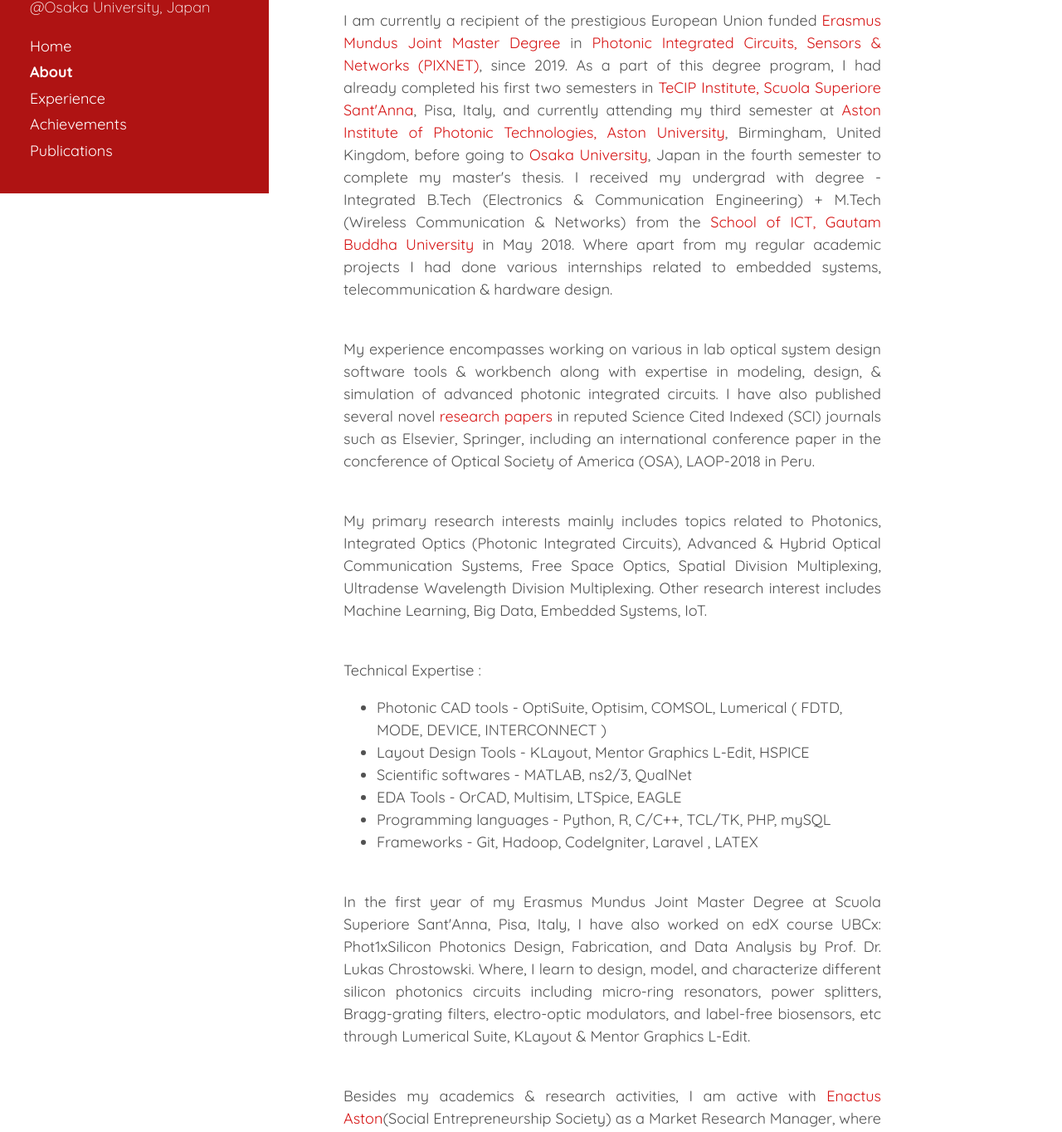
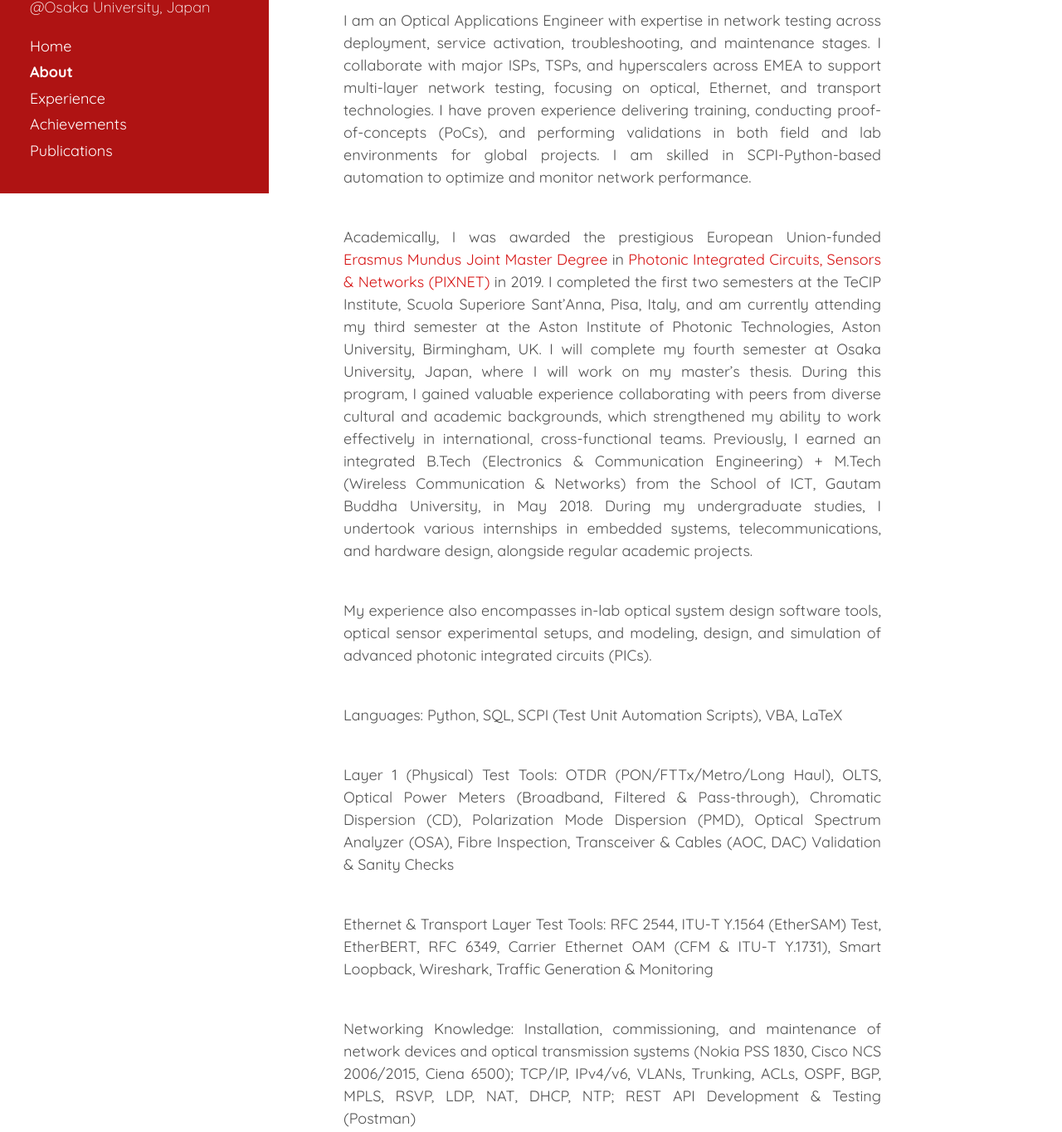
Before and after one commit to parasheryaman19/parasheryaman19.github.io, a plain HTML site: page about/index.html in a window 1280 px wide. Shown: the part 567-1931 px from the top of the page at 83% size. Drawn offline with nearby package versions, Linux system fonts and the light colour scheme; some packages are replaced by stand-ins of ours; a web font is replaced by a local one.

Commit message:
Update index.html
About me updated

```diff
--- a/about/index.html
+++ b/about/index.html
@@ -90,25 +90,21 @@
 </span> -->
     <!-- What is srl -->
     <p><img src="/projectmaterial/material/erasmus.jpg" /> <em><center>Figure: Erasmus Scholars Meet (2019) at EU Office, New Delhi, India</center></em></p>
-    <p style="text-align:justify">  I am currently a recipient of the prestigious European Union funded <a href="https://ec.europa.eu/programmes/erasmus-plus/opportunities/individuals/students/erasmus-mundus-joint-master-degrees_en">Erasmus Mundus Joint Master Degree</a> in <a href="http://pixnet.santannapisa.it/">Photonic Integrated Circuits, Sensors & Networks (PIXNET)</a>, since 2019. As a part of this degree program, I had already completed his first two semesters in <a href="https://www.santannapisa.it/en/institute/tecip/tecip-institute">TeCIP Institute, Scuola Superiore Sant'Anna</a>, Pisa, Italy, and currently attending my third semester at <a href="https://www2.aston.ac.uk/eas/research/groups/photonics">Aston Institute of Photonic Technologies, Aston University</a>, Birmingham, United Kingdom, before going to <a href="https://www.osaka-u.ac.jp/en">Osaka University</a>, Japan in the fourth semester to complete my master's thesis.
-      I received my undergrad with degree - Integrated B.Tech (Electronics & Communication Engineering) + M.Tech (Wireless Communication & Networks) from the <a href="http://www.gbu.ac.in/school/ict/home">School of ICT, Gautam Buddha University</a> in May 2018. Where apart from my regular academic projects I had done various internships related to embedded systems, telecommunication & hardware design.</p>   &nbsp
-    <p style="text-align:justify">  My experience encompasses working on various in lab optical system design software tools & workbench along with expertise in modeling, design, & simulation of advanced photonic integrated circuits. I have also published several novel <a href="https://scholar.google.co.in/citations?user=OwTXSD4AAAAJ&hl=en">research papers</a> in reputed Science Cited Indexed (SCI) journals such as Elsevier, Springer, including an international conference paper in the concference of Optical Society of America (OSA), LAOP-2018 in Peru. </p>
-    &nbsp
-<p style="text-align:justify"> My primary research interests mainly includes topics related to Photonics, Integrated Optics (Photonic Integrated Circuits), Advanced & Hybrid Optical Communication Systems, Free Space Optics, Spatial Division Multiplexing, Ultradense Wavelength Division Multiplexing. Other research interest includes Machine Learning, Big Data, Embedded Systems, IoT. </p>
+    <p style="text-align:justify">  I am an Optical Applications Engineer with expertise in network testing across deployment, service activation, troubleshooting, and maintenance stages. I collaborate with major ISPs, TSPs, and hyperscalers across EMEA to support multi-layer network testing, focusing on optical, Ethernet, and transport technologies. I have proven experience delivering training, conducting proof-of-concepts (PoCs), and performing validations in both field and lab environments for global projects. I am skilled in SCPI-Python-based automation to optimize and monitor network performance.  </p>
 &nbsp
-    <p>Technical Expertise :</p>
-    <ul>
-      <li>Photonic CAD tools - OptiSuite, Optisim, COMSOL, Lumerical ( FDTD, MODE, DEVICE, INTERCONNECT )</li>
-      <li>Layout Design Tools - KLayout, Mentor Graphics L-Edit, HSPICE</li>
-      <li>Scientific softwares - MATLAB, ns2/3, QualNet</li>
-      <li>EDA Tools - OrCAD, Multisim, LTSpice, EAGLE</li>
-      <li>Programming languages - Python, R, C/C++, TCL/TK, PHP, mySQL</li>
-      <li>Frameworks - Git, Hadoop, CodeIgniter, Laravel , LATEX</li>
-    </ul>
-  &nbsp
-    <p style="text-align:justify"> In the first year of my Erasmus Mundus Joint Master Degree at Scuola Superiore Sant'Anna, Pisa, Italy, I have also worked on edX course UBCx: Phot1xSilicon Photonics Design, Fabrication, and Data Analysis by Prof. Dr. Lukas Chrostowski. Where, I learn to design, model, and characterize different silicon photonics circuits including micro-ring resonators, power splitters, Bragg-grating filters, electro-optic modulators, and label-free biosensors, etc through Lumerical Suite, KLayout & Mentor Graphics L-Edit.</p>
+<p style="text-align:justify"> Academically, I was awarded the prestigious European Union-funded <a href="https://ec.europa.eu/programmes/erasmus-plus/opportunities/individuals/students/erasmus-mundus-joint-master-degrees_en">Erasmus Mundus Joint Master Degree</a> in <a href="http://pixnet.santannapisa.it/">Photonic Integrated Circuits, Sensors & Networks (PIXNET)</a> in 2019. I completed the first two semesters at the TeCIP Institute, Scuola Superiore Sant’Anna, Pisa, Italy, and am currently attending my third semester at the Aston Institute of Photonic Technologies, Aston University, Birmingham, UK. I will complete my fourth semester at Osaka University, Japan, where I will work on my master’s thesis. During this program, I gained valuable experience collaborating with peers from diverse cultural and academic backgrounds, which strengthened my ability to work effectively in international, cross-functional teams. Previously, I earned an integrated B.Tech (Electronics & Communication Engineering) + M.Tech (Wireless Communication & Networks) from the School of ICT, Gautam Buddha University, in May 2018. During my undergraduate studies, I undertook various internships in embedded systems, telecommunications, and hardware design, alongside regular academic projects.  </p>
 &nbsp
-<p style="text-align:justify">Besides my academics & research activities, I am active with <a href="https://www.enactusaston.com/">Enactus Aston</a>(Social Entrepreneurship Society) as a Market Research Manager, where my main task includes Managing promotion, positioning, creating &  employing innovative market strategies for Enactus Aston's future endeavors. </p>
+<p style="text-align:justify"> My experience also encompasses in-lab optical system design software tools, optical sensor experimental setups, and modeling, design, and simulation of advanced photonic integrated circuits (PICs).  </p>
+&nbsp
+<p style="text-align:justify"> Languages: Python, SQL, SCPI (Test Unit Automation Scripts), VBA, LaTeX  </p>
+&nbsp
+<p style="text-align:justify"> Layer 1 (Physical) Test Tools: OTDR (PON/FTTx/Metro/Long Haul), OLTS, Optical Power Meters (Broadband, Filtered & Pass-through), Chromatic Dispersion (CD), Polarization Mode Dispersion (PMD), Optical Spectrum Analyzer (OSA), Fibre Inspection, Transceiver & Cables (AOC, DAC) Validation & Sanity Checks  </p>
+&nbsp
+<p style="text-align:justify"> Ethernet & Transport Layer Test Tools: RFC 2544, ITU-T Y.1564 (EtherSAM) Test, EtherBERT, RFC 6349, Carrier Ethernet OAM (CFM & ITU-T Y.1731), Smart Loopback, Wireshark, Traffic Generation & Monitoring  </p>
+&nbsp
+<p style="text-align:justify"> Networking Knowledge: Installation, commissioning, and maintenance of network devices and optical transmission systems (Nokia PSS 1830, Cisco NCS 2006/2015, Ciena 6500); TCP/IP, IPv4/v6, VLANs, Trunking, ACLs, OSPF, BGP, MPLS, RSVP, LDP, NAT, DHCP, NTP; REST API Development & Testing (Postman)   </p>
+
+
 
 
 
```
